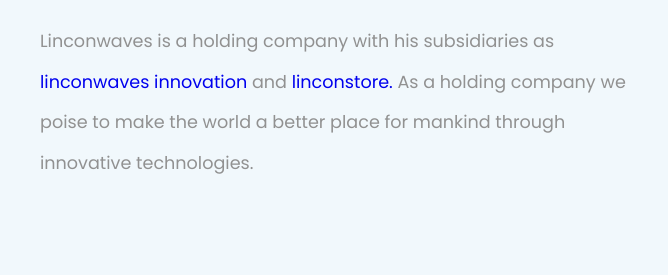
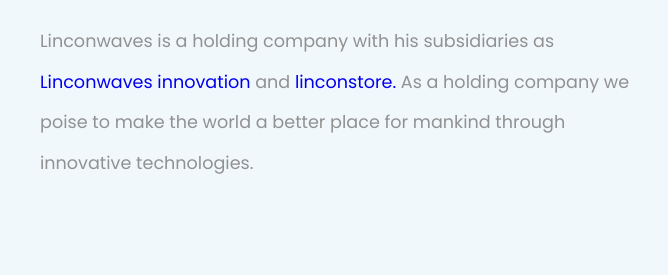
Before and after one commit to Callmecgrey/linconwaves-holding, a plain HTML site: page index.html in a window 1280 px wide. Shown: the part 326-601 px from the top of the page, 8-676 px from the left. Drawn offline with Linux system fonts and the light colour scheme.

Commit message:
renamed first subsidiary name

```diff
--- a/index.html
+++ b/index.html
@@ -45,7 +45,7 @@
                             <h1>Internet Company</h1>
                         </div>
                         <p class="text">
-                            Linconwaves is a holding company with his subsidiaries as <a href="https://www.linconwavesinnovation.com" target="_blank">linconwaves innovation </a> and <a href="https://www.linconstore.com" target="_blank"> linconstore. </a>                            As a holding company we poise to make the world a better place for mankind through innovative technologies.
+                            Linconwaves is a holding company with his subsidiaries as <a href="https://www.linconwavesinnovation.com" target="_blank"> Linconwaves innovation </a> and <a href="https://www.linconstore.com" target="_blank"> linconstore. </a>                            As a holding company we poise to make the world a better place for mankind through innovative technologies.
                         </p>
                         <!--<div class="cta">
                             <a href="note.html" class="btn"> Chairman's Note </a>
```
